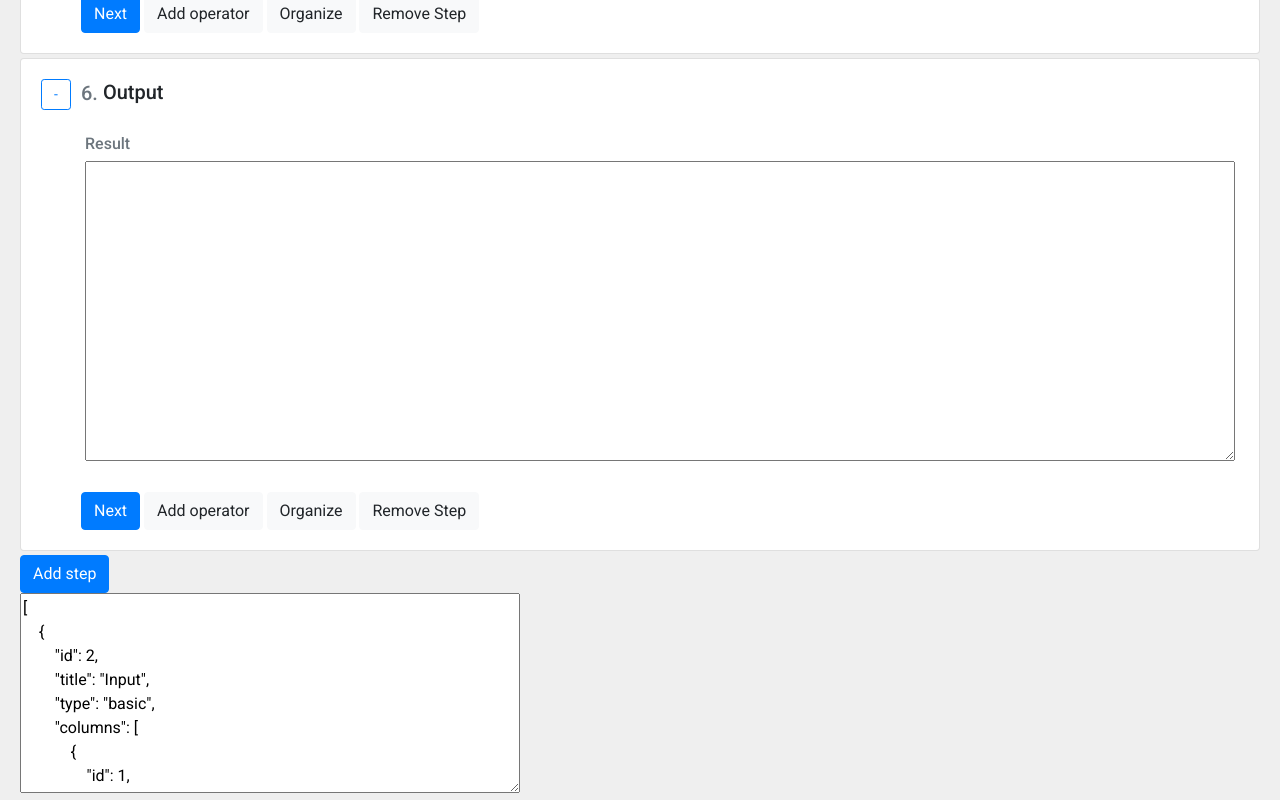
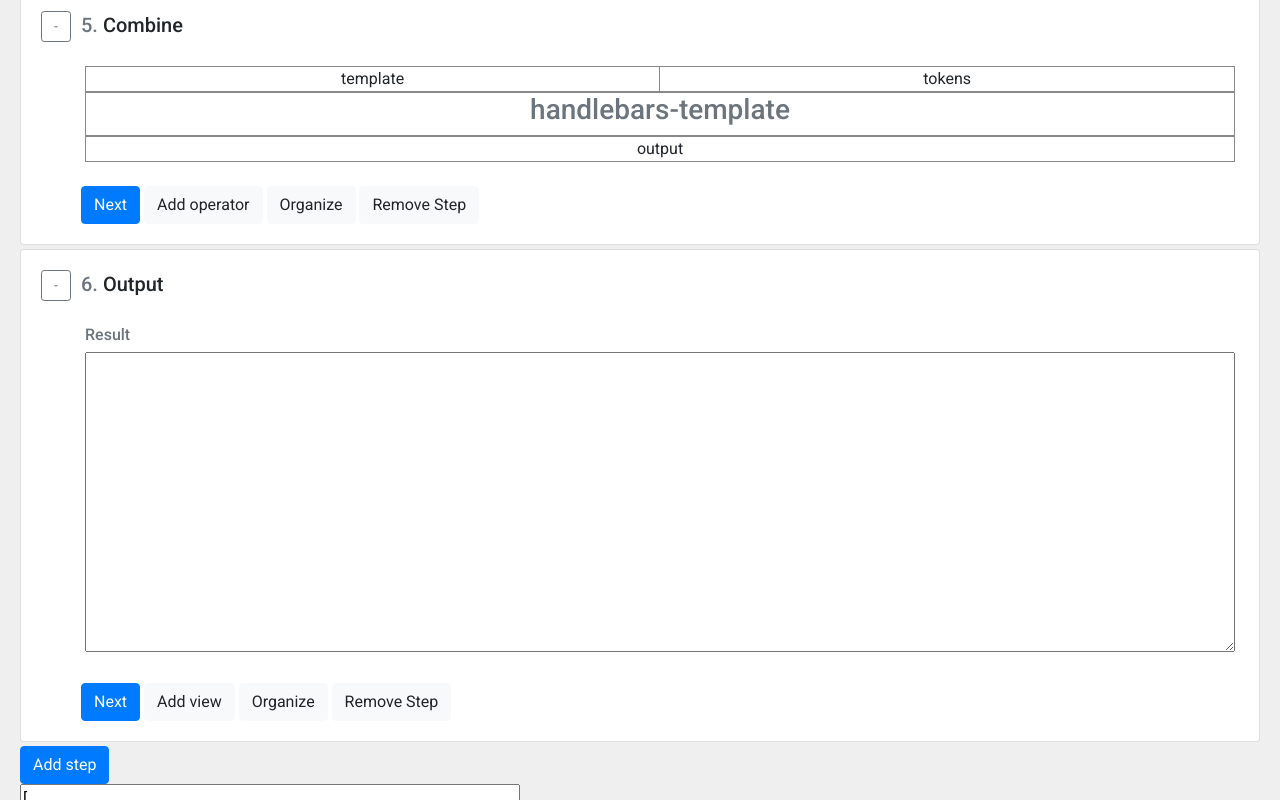
Before and after one commit to vicksonzero/swiss-string, an Angular app: page / in a window 1280 px wide. Shown: the part 1840-2640 px from the top of the page. Built offline with nearby package versions, Linux system fonts and the light colour scheme.

Commit message:
Add operators widget

```diff
--- a/src/app/app.module.ts
+++ b/src/app/app.module.ts
@@ -10,6 +10,7 @@ import { StepComponent } from './step/step.component';
 import { FontAwesomeModule } from '@fortawesome/angular-fontawesome';
 import { ColumnComponent } from './column/column.component';
 import { ViewWidgetComponent } from './view-widget/view-widget.component';
+import { OperatorWidgetComponent } from './operator-widget/operator-widget.component';
 
 @NgModule({
   declarations: [
@@ -19,7 +20,8 @@ import { ViewWidgetComponent } from './view-widget/view-widget.component';
     StepComponent,
     EditableWrapperComponent,
     ColumnComponent,
-    ViewWidgetComponent
+    ViewWidgetComponent,
+    OperatorWidgetComponent
   ],
   imports: [
     BrowserModule,
--- a/src/app/column/column.component.html
+++ b/src/app/column/column.component.html
@@ -1 +1,2 @@
 <app-view-widget *ngIf="viewWidget != null" [viewWidget]="viewWidget"></app-view-widget>
+<app-operator-widget *ngIf="operatorWidget != null" [operatorWidget]="operatorWidget"></app-operator-widget>
--- /dev/null
+++ b/src/app/operator-widget/operator-widget.component.html
@@ -0,0 +1,9 @@
+<div class="column-input operator-parameter-container">
+  <div class="operator-parameter" *ngFor='let inputName of inputs'>{{inputName}}</div>
+</div>
+<div class="operator">
+  <h3 class="text-secondary">{{operatorWidget.operator.title || operatorWidget.operator.type}}</h3>
+</div>
+<div class="column-output operator-parameter-container">
+  <div class="operator-parameter" *ngFor='let outputName of outputs'>{{outputName}}</div>
+</div>
--- /dev/null
+++ b/src/app/operator-widget/operator-widget.component.scss
@@ -0,0 +1,18 @@
+.operator {
+  border: 1px solid #888;
+  text-align: center;
+}
+
+.operator-parameter-container {
+  display: flex;
+}
+
+.operator-parameter {
+  width: 100%;
+  text-align: center;
+  border: 1px solid #888;
+  border-left: none;
+}
+.operator-parameter:first-child {
+  border-left: 1px solid #888;
+}
--- /dev/null
+++ b/src/app/operator-widget/operator-widget.component.ts
@@ -0,0 +1,25 @@
+import { Component, Input, OnInit } from '@angular/core';
+import { OperatorWidget } from '../s/Step';
+
+@Component({
+  selector: 'app-operator-widget',
+  templateUrl: './operator-widget.component.html',
+  styleUrls: ['./operator-widget.component.scss']
+})
+export class OperatorWidgetComponent implements OnInit {
+
+  @Input() operatorWidget: OperatorWidget;
+  @Input() index: number;
+
+  inputs: string[] = [];
+  outputs: string[] = [];
+
+  constructor() { }
+
+  ngOnInit() {
+    this.inputs = Object.entries(this.operatorWidget.operator.inputs).map(([k, v]) => v);
+    this.outputs = Object.entries(this.operatorWidget.operator.outputs).map(([k, v]) => v);
+    console.log(this.inputs, this.outputs);
+  }
+
+}
--- a/src/app/s/Operator.ts
+++ b/src/app/s/Operator.ts
@@ -1,7 +1,7 @@
 
 export interface Operator {
   type: string;
-  // name: string;
-  inputs: [];
-  outputs: [];
+  title: string;
+  inputs: { [x: string]: string };
+  outputs: { [x: string]: string };
 }
--- a/src/app/s/Step.ts
+++ b/src/app/s/Step.ts
@@ -26,6 +26,7 @@ export enum WidgetType {
 export interface Step {
   id: number;
   title: string;
+  type: WidgetType;
   columns: WidgetConfig[];
 }
 
--- a/src/app/s/_mockSteps.json
+++ b/src/app/s/_mockSteps.json
@@ -3,6 +3,7 @@
     {
       "id": 2,
       "title": "Input",
+      "type": "view",
       "columns": [
         {
           "id": 1,
@@ -23,7 +24,7 @@
           "type": "view",
           "view": {
             "type": "textarea",
-            "title": "Input-Regex",
+            "title": "Input Regex",
             "name": "inputRegex",
             "content": "llo*"
           }
@@ -45,6 +46,7 @@
     {
       "id": 1,
       "title": "Process",
+      "type": "operator",
       "columns": [
         {
           "id": 1,
@@ -69,10 +71,11 @@
     {
       "id": 3,
       "title": "Tokens",
+      "type": "view",
       "columns": [
         {
           "id": 1,
-          "width": 50,
+          "width": 60,
           "widthUnit": "%",
           "type": "view",
           "view": {
@@ -84,7 +87,7 @@
         },
         {
           "id": 1,
-          "width": 50,
+          "width": 40,
           "widthUnit": "%",
           "type": "view",
           "view": {
@@ -99,6 +102,7 @@
     {
       "id": 6,
       "title": "Template",
+      "type": "view",
       "columns": [
         {
           "id": 1,
@@ -116,7 +120,8 @@
     },
     {
       "id": 4,
-      "title": "Process",
+      "title": "Combine",
+      "type": "operator",
       "columns": [
         {
           "id": 1,
@@ -127,7 +132,7 @@
             "type": "handlebars-template",
             "inputs": {
               "template": "template",
-              "data": "inputRegex"
+              "data": "tokens"
             },
             "outputs": {
               "result": "output"
@@ -139,6 +144,7 @@
     {
       "id": 5,
       "title": "Output",
+      "type": "view",
       "columns": [
         {
           "id": 1,
--- a/src/app/step/step.component.html
+++ b/src/app/step/step.component.html
@@ -1,13 +1,13 @@
 <div class="card">
   <div class="card-body">
     <h5 class="card-title">
-      <button class="expand-button btn btn-outline-primary btn-sm" (click)="onExpandButtonClick()">
+      <button class="expand-button btn btn-outline-secondary btn-sm" (click)="onExpandButtonClick()">
         {{isExpanded ? '-' : '+' }}
       </button>
       <span class="text-secondary">{{itemIndex}}.{{ ' ' }}</span>
       <app-editable-wrapper [value]="step.title" (valueChange)="onTitleUpdated($event)"></app-editable-wrapper>{{ ' ' }}
       <span style="display:inline-block;width:4px;"></span>
-      <!-- <span class="text-secondary step-type">{{step.type}}</span> -->
+      <span class="text-secondary step-type" [hidden]="isExpanded">{{summary}}</span>
     </h5>
   </div>
   <div class="card-body step-body" [class.isMobile]="isMobile" [hidden]="!isExpanded">
@@ -18,7 +18,7 @@
   </div>
   <div class="card-body step-buttons" [hidden]="!isExpanded">
     <a href="#" class="btn btn-primary">Next</a>{{ ' ' }}
-    <a href="#" class="btn btn-light">Add operator</a>{{ ' ' }}
+    <a href="#" class="btn btn-light">Add {{this.step.type}}</a>{{ ' ' }}
     <a href="#" class="btn btn-light">Organize</a>{{ ' ' }}
     <a href="#" class="btn btn-light" (click)="onClickRemoveStep()">Remove Step</a>
   </div>
--- a/src/app/step/step.component.ts
+++ b/src/app/step/step.component.ts
@@ -1,6 +1,6 @@
 import { Component, HostListener, Input, OnInit } from '@angular/core';
 import { TABLET_PORTRAIT } from 'src/media';
-import { Step, WidgetConfig } from '../s/Step';
+import { OperatorWidget, Step, ViewWidget, WidgetConfig, WidgetType } from '../s/Step';
 import { StepsService } from '../s/steps.service';
 
 @Component({
@@ -13,6 +13,7 @@ export class StepComponent implements OnInit {
   @Input() itemIndex: number;
   @Input() step: Step;
   columns: WidgetConfig[];
+  summary: string;
 
   isMobile = false;
 
@@ -21,6 +22,20 @@ export class StepComponent implements OnInit {
   ngOnInit() {
     this.columns = this.step.columns;
     this.updateDeviceWidth();
+    switch (this.step.type) {
+      case WidgetType.VIEW:
+        this.summary = this.columns.map(c => {
+          return (c as ViewWidget).view.title;
+        }).join(', ');
+        break;
+      case WidgetType.OPERATOR:
+        this.summary = '[' + this.columns.map(c => {
+          return (c as OperatorWidget).operator.title || (c as OperatorWidget).operator.type;
+        }).join(', ') + ']';
+        break;
+      default:
+        this.summary = 'Step';
+    }
   }
   onExpandButtonClick() {
     this.isExpanded = !this.isExpanded;
```
Also changed, not shown: 1 other file (tests, documents, lock files or other folders).
